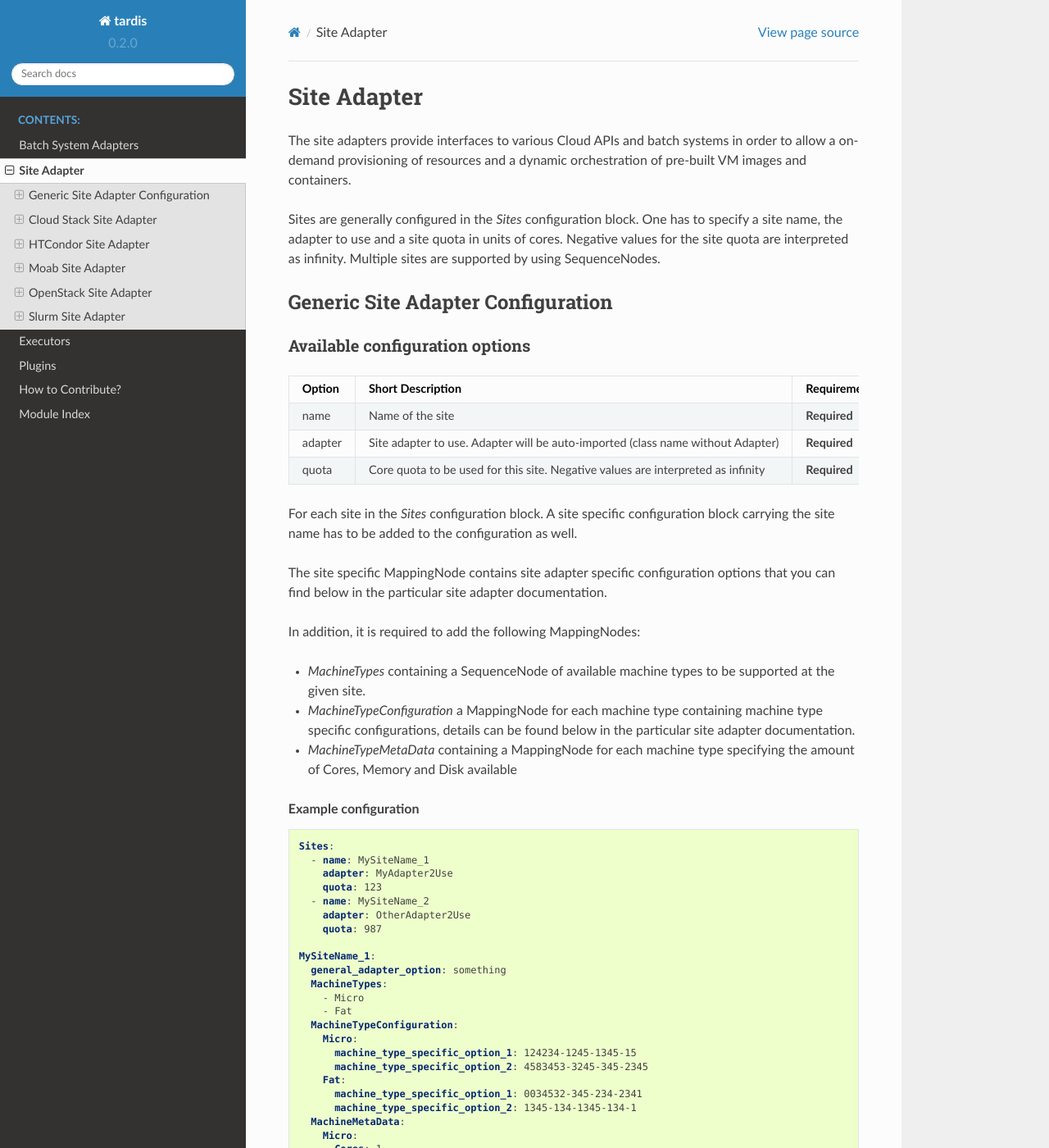
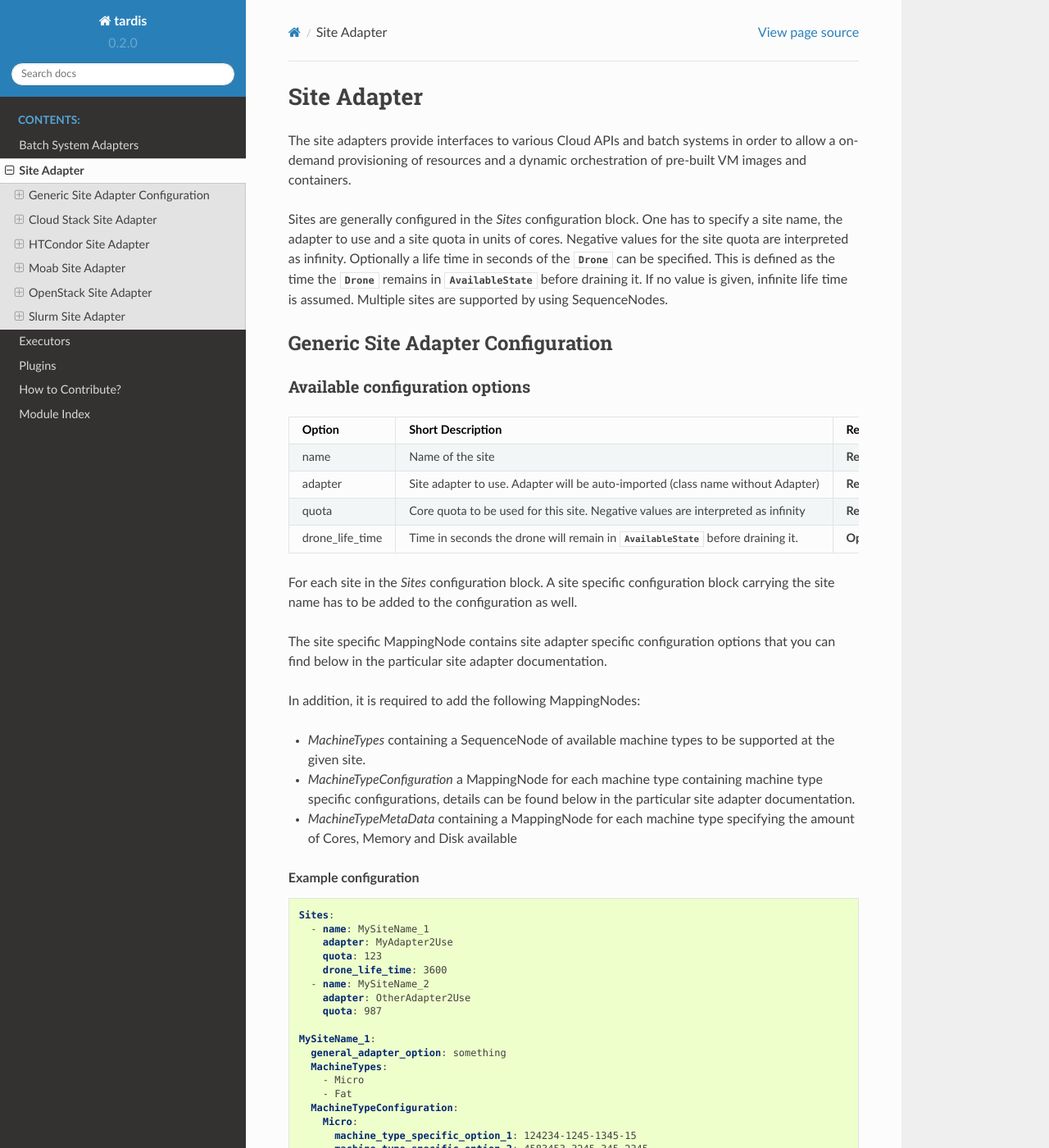
Before and after one commit to MatterMiners/tardis, a Sphinx documentation site: the page built from docs/source/adapters/site.rst, in a window 1280 px wide and 1400 px high. Shown: the whole window at 82% size. Built offline with Sphinx 7.4.7 and the Read the Docs theme 2.0.0, drawn with Linux system fonts in a browser that asks for light colours.

Commit message:
Adding documentation of the drone life time

```diff
--- a/docs/source/adapters/site.rst
+++ b/docs/source/adapters/site.rst
@@ -10,8 +10,11 @@ Site Adapter
     of resources and a dynamic orchestration of pre-built VM images and containers.
 
     Sites are generally configured in the `Sites` configuration block. One has to specify a site name, the adapter to use
-    and a site quota in units of cores. Negative values for the site quota are interpreted as infinity. Multiple sites are
-    supported by using SequenceNodes.
+    and a site quota in units of cores. Negative values for the site quota are interpreted as infinity. Optionally a
+    life time in seconds of the :py:class:`~tardis.resources.drone.Drone` can be specified. This is defined as the time
+    the :py:class:`~tardis.resources.drone.Drone` remains in :py:class:`~tardis.resources.dronestates.AvailableState`
+    before draining it. If no value is given, infinite life time is assumed. Multiple sites are supported by using
+    SequenceNodes.
 
 
 Generic Site Adapter Configuration
@@ -24,15 +27,17 @@ Available configuration options
 
 .. container:: left-col
 
-    +---------+----------------------------------------------------------------------------------+-----------------+
-    | Option  | Short Description                                                                | Requirement     |
-    +=========+==================================================================================+=================+
-    | name    | Name of the site                                                                 |  **Required**   |
-    +---------+----------------------------------------------------------------------------------+-----------------+
-    | adapter | Site adapter to use. Adapter will be auto-imported (class name without Adapter)  |  **Required**   |
-    +---------+----------------------------------------------------------------------------------+-----------------+
-    | quota   | Core quota to be used for this site. Negative values are interpreted as infinity |  **Required**   |
-    +---------+----------------------------------------------------------------------------------+-----------------+
+    +-----------------+-----------------------------------------------------------------------------------------------------------------------+---------------+
+    | Option          | Short Description                                                                                                     |  Requirement  |
+    +=================+=======================================================================================================================+===============+
+    | name            | Name of the site                                                                                                      |  **Required** |
+    +-----------------+-----------------------------------------------------------------------------------------------------------------------+---------------+
+    | adapter         | Site adapter to use. Adapter will be auto-imported (class name without Adapter)                                       |  **Required** |
+    +-----------------+-----------------------------------------------------------------------------------------------------------------------+---------------+
+    | quota           | Core quota to be used for this site. Negative values are interpreted as infinity                                      |  **Required** |
+    +-----------------+-----------------------------------------------------------------------------------------------------------------------+---------------+
+    | drone_life_time | Time in seconds the drone will remain in :py:class:`~tardis.resources.dronestates.AvailableState` before draining it. |  **Optional** |
+    +-----------------+-----------------------------------------------------------------------------------------------------------------------+---------------+
 
     For each site in the `Sites` configuration block. A site specific configuration block carrying the site name
     has to be added to the configuration as well.
@@ -58,6 +63,7 @@ Available configuration options
           - name: MySiteName_1
             adapter: MyAdapter2Use
             quota: 123
+            drone_life_time: 3600
           - name: MySiteName_2
             adapter: OtherAdapter2Use
             quota: 987
```
